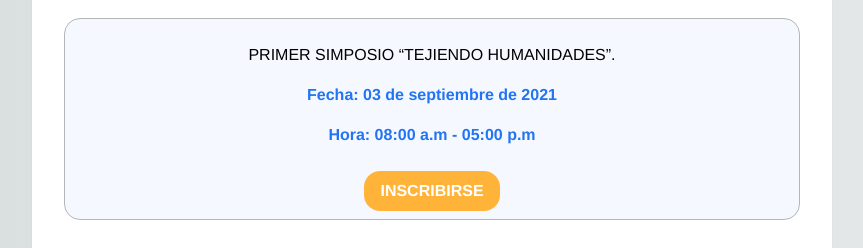
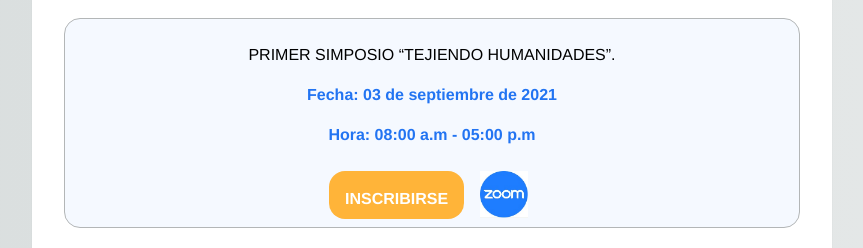
Before and after one commit to icheld123/agenda-septiembre, a plain HTML site: page investigacion.html in a window 1280 px wide. Shown: the part 552-800 px from the top of the page, without its empty margins (208-1071 px from the left). Drawn offline with nearby package versions, Linux system fonts and the light colour scheme; files whose address does not match are found by name.

Commit message:
Add files via upload

```diff
--- a/investigacion.html
+++ b/investigacion.html
@@ -48,8 +48,15 @@
                             <p>PRIMER SIMPOSIO “TEJIENDO HUMANIDADES”.</p>
                             <p class="fecha">Fecha: 03 de septiembre de 2021</p>
                             <p class="fecha">Hora: 08:00 a.m - 05:00 p.m</p>
-                            <a href="https://docs.google.com/forms/d/e/1FAIpQLSfvk_jDs_jGH1C9KVfa0lze82FrolXqr1ZPZxfHAjNBa2CC9w/viewform"
-                                target="_blank" id="botones" class="boton boton-amarillo d-block">Inscribirse</a>
+                            <div id="botones-evento">
+                                <a href="https://docs.google.com/forms/d/e/1FAIpQLSfvk_jDs_jGH1C9KVfa0lze82FrolXqr1ZPZxfHAjNBa2CC9w/viewform"
+                                    target="_blank" id="botones" class="boton boton-amarillo d-block">Inscribirse</a>
+                                <div id="via-evento">
+                                    <a href="https://unad-edu-co.zoom.us/j/97044065312?pwd=ZmpCbXVZdS9KZzV0T0VOSVEwNS9EZz09"
+                                        id="" target="_blank"><img src="img/zoom.png" alt="Evento via zoom"
+                                            class="thumbnails" /></a>
+                                </div>
+                            </div>
                         </div>
                     </div>
                     <div id="anuncio">
```
